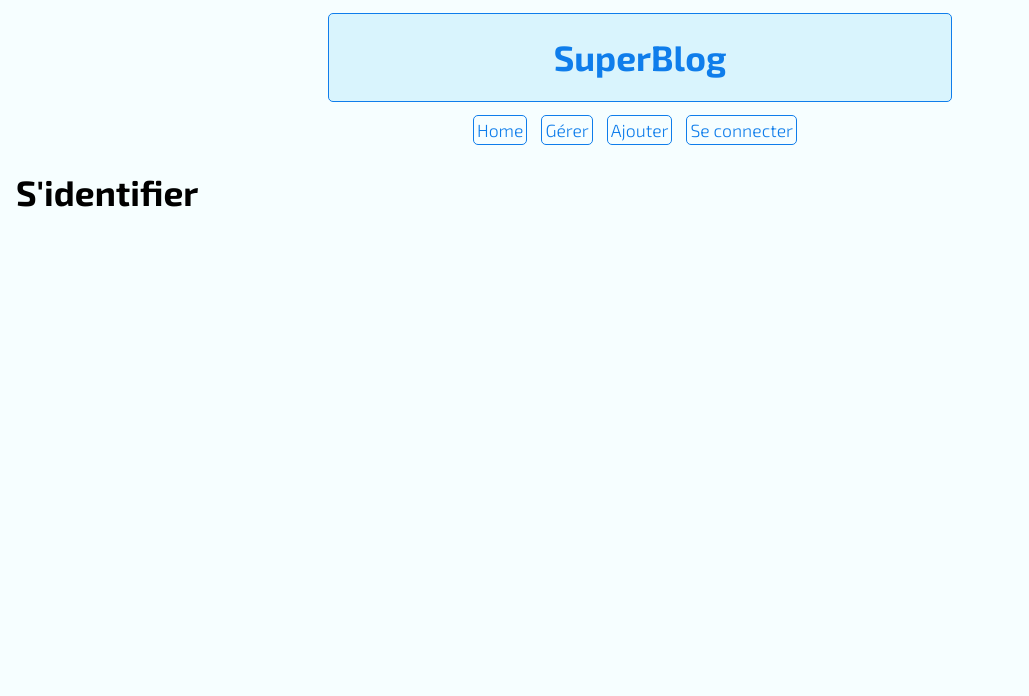
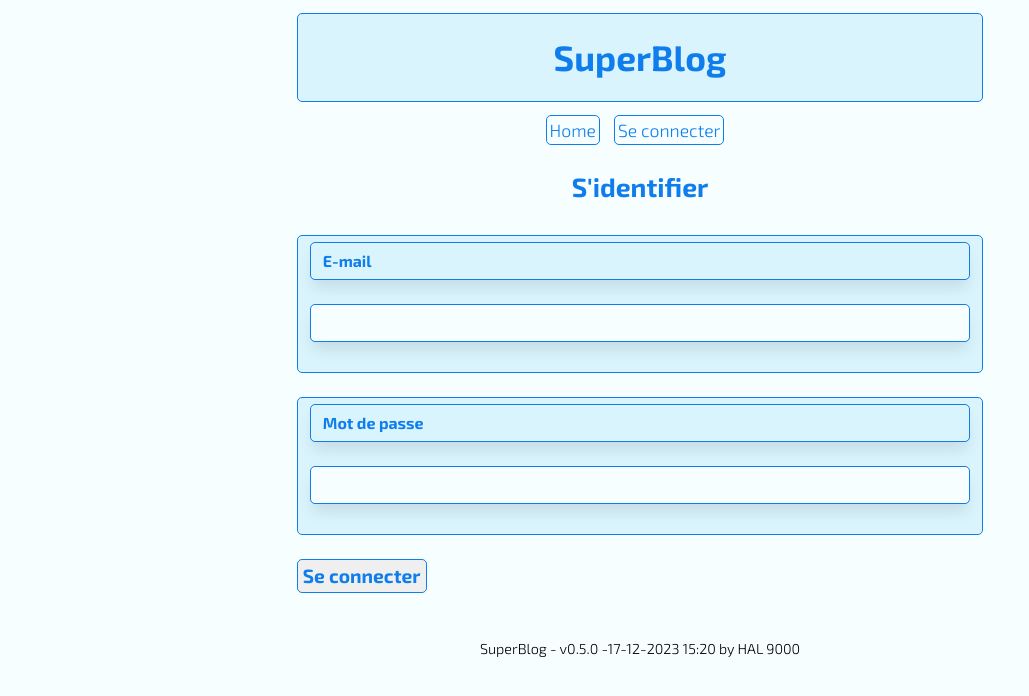
Before and after one commit to aKelleter/Superblog, a PHP site: page /login.php in a window 1280 px wide. Shown: the top 696 px of the page, without its empty margins (0-1029 px from the left). Run offline with PHP 8.4, Linux system fonts and the light colour scheme; some libraries are stand-ins or nearby versions.

Commit message:
Update 0.5.0

```diff
--- a/app/functions/fct-db.php
+++ b/app/functions/fct-db.php
@@ -208,7 +208,7 @@ function deleteArticleDB($conn, $id) {
  */
 function userIdentificationDB($conn, $datas) {
     try{
-        $resultat = null;
+        $user = null;
 
         // Préparation des données avant insertion dans la base de données
         $login = filterInputs($datas['login']);
@@ -221,15 +221,17 @@ function userIdentificationDB($conn, $datas) {
         $req->execute();
 
         // Génère un résultat si il y a correspondance
-        $resultat = $req->fetch(PDO::FETCH_ASSOC);
+        $user = $req->fetch(PDO::FETCH_ASSOC);
 
         // Fermeture connexion
         $req = null;
         $conn = null;
 
-        if((isset($resultat['email']) && $resultat['email'] === $login) && (isset($resultat['passwd']) && $resultat['passwd'] === $pwd))
-            return true;
-        else
+        if((isset($user['email']) && $user['email'] === $login) && (isset($user['passwd']) && $user['passwd'] === $pwd)){
+            // On supprime le mot de passe de l'objet $user
+            $user['passwd'] = null;
+            return $user;
+        }else
             return false;
 
 
--- a/app/functions/fct-ui.php
+++ b/app/functions/fct-ui.php
@@ -7,16 +7,31 @@
  * @return void
  */
 function displayNavigation(){
-    $navigation = '
+
+    $navigation = '';
+
+    if($_SESSION['IDENTIFY']){
+        $navigation .= '
         <nav>
             <ul class="menu">
                 <li><a href="index.php">Home</a></li>
                 <li><a href="manager.php">Gérer</a></li>
                 <li><a href="add.php">Ajouter</a></li>
+                <li><a href="logoff.php" class="btn-danger">Déconnexion</a></li>
+            </ul>
+            <div class="welcome"> Bienvenue <span>'.$_SESSION['user_email'].'</span></div>
+        <nav>';
+    }else{
+        $navigation .= '
+        <nav>
+            <ul class="menu">
+                <li><a href="index.php">Home</a></li>
+                <!--<li><a href="manager.php">Gérer</a></li>
+                <li><a href="add.php">Ajouter</a></li>-->
                 <li><a href="login.php">Se connecter</a></li>
-
             </ul>
         <nav>';
+    }
 
     echo $navigation;
 }
@@ -163,3 +178,16 @@ function displayJSSection($tinyMCE = false)
     // Affichage de la chaîne des scripts JS
     echo $js;
 }
+
+/**
+ * Retour d'un message au format HTML
+ *
+ * @param string $message
+ * @param string $type
+ * @return string
+ */
+function getMessage($message, $type = 'success')
+{
+    $html = '<div class="msg-'.$type.'">'.$message.'</div>';
+    return $html;
+}
--- a/assets/css/styles.css
+++ b/assets/css/styles.css
@@ -15,6 +15,10 @@
 
     --border-width: 1px;
 }
+
+/* ***************************** */
+/*        ELEMENTS RULES         */
+/* ***************************** */
 
 body {
   font-family: "Exo 2", sans-serif;
@@ -42,6 +46,16 @@ article a {
     text-decoration: none;
     color: var(--menu-item-color);
 }
+
+hr {
+    margin: 1rem 0;
+    border: var(--border-width) solid var(--menu-item-color);
+    opacity: .25;
+}
+
+/* ***************************** */
+/*         CLASSES RULES         */
+/* ***************************** */
 
 .article-item {
     padding: 10px;
@@ -91,45 +105,16 @@ article a {
 }
 
 .btn-danger {
-    background-color: var(--danger-color);
-    color: var(--body-backg-color);
-    border: 1px solid var(--danger-color);
+    background-color: var(--danger-color)!important;
+    color: var(--body-backg-color) !important;
+    border: 1px solid var(--danger-color)!important;
 }
 
 .btn-danger:hover {
-    background-color: var(--danger-color-hover);
-    color: var(--body-backg-color);
-    border: 1px solid var(--danger-color-hover);
+    background-color: var(--danger-color-hover)!important;
+    color: var(--body-backg-color)!important;
+    border: 1px solid var(--danger-color-hover)!important;
 }
-
-#header-logo {
-    color: var(--menu-item-color);
-    border: 1px solid var(--menu-item-color);
-    background-color: var(--header-backg-color);
-    border-radius: 5px;
-    text-align: center;
-    max-width: 50%;
-    margin-left: auto;
-    margin-right: auto;
-    margin-bottom: 1rem;
-    margin-top: 0.8rem;
-}
-
-#main-menu {
-    display: block;
-    margin: 0;
-    text-align: center;
-}
-
-#main-menu ul {
-    list-style-type: none;
-}
-
-#main-menu ul li {
-    display: inline;
-    margin: 0 !important;
-}
-
 
 .menu {
     list-style-type: none;
@@ -154,24 +139,6 @@ article a {
     font-weight: 500;
 }
 
-    #content, #content-edit, #content-add {
-    display: block;
-    width: 90%;
-    margin: auto;
- }
-
- .msg-error {
-    margin: auto;
-    padding: 1.5rem;
-    font-size: 1.3rem;
-    text-align: center;
-    color: var(--danger-color);
-    background-color: var(--backg-msg-danger-color);
-    border: 1px solid var(--danger-color);
-    border-radius: 5px;
-    width: 80%;
- }
-
 .msg-success {
     margin: auto;
     padding: 1.5rem;
@@ -184,11 +151,19 @@ article a {
     width: 80%;
 }
 
- hr {
-    margin: 1rem 0;
-    border: var(--border-width) solid var(--menu-item-color);
-    opacity: .25;
+.msg-error {
+    margin: auto;
+    margin-bottom: 1rem;
+    padding: 1.5rem;
+    font-size: 1.3rem;
+    text-align: center;
+    color: var(--danger-color);
+    background-color: var(--backg-msg-danger-color);
+    border: 1px solid var(--danger-color);
+    border-radius: 5px;
+    width: 80%;
 }
+
 
 .circle-published {
     display: inline-block;
@@ -216,8 +191,66 @@ article a {
     vertical-align: middle;
 }
 
+.mt-15 {
+    margin-top: 1.5rem;
+}
+
+.welcome {
+    text-align: center;
+    font-size: .750rem;
+    margin-bottom: 1rem;
+}
+
+.welcome > span {
+    color: var(--link-color);
+}
+
 /* ***************************** */
-/*       FORM RULES              */
+/*           IDs RULES           */
+/* ***************************** */
+
+#header-logo {
+    color: var(--menu-item-color);
+    border: 1px solid var(--menu-item-color);
+    background-color: var(--header-backg-color);
+    border-radius: 5px;
+    text-align: center;
+    max-width: 55%;
+    margin-left: auto;
+    margin-right: auto;
+    margin-bottom: 1rem;
+    margin-top: 0.8rem;
+}
+
+#main-menu {
+    display: block;
+    margin: 0;
+    text-align: center;
+}
+
+#main-menu ul {
+    list-style-type: none;
+}
+
+#main-menu ul li {
+    display: inline;
+    margin: 0 !important;
+}
+
+#content, #content-edit, #content-add {
+    display: block;
+    width: 90%;
+    margin: auto;
+}
+
+#content-login {
+    display: block;
+    width: 55%;
+    margin: auto;
+}
+
+/* ***************************** */
+/*          FORM RULES           */
 /* ***************************** */
 
 label {
--- a/login.php
+++ b/login.php
@@ -4,6 +4,45 @@
     /**
      * ICI VOUS ECRIVEZ LE CODE PHP QUI GERE LA LOGIQUE ET LES DONNEES DE l'APPLICATION
      */
+
+     // Redirection vers la page de gestion si l'utilisateur est connecté
+    if ($_SESSION['IDENTIFY']) {
+        header('Location: manager.php');
+    }
+
+    $user = null;
+    $connexionSuccessfull = null;
+    $msg = null;
+
+    // On vérifie l'objet de connexion $conn
+    if(!is_object($conn)){
+        $msg = getMessage($conn, 'error');
+    }else{
+
+        // Vérifie si on effectue une identification
+        if(isset($_POST['form']) && $_POST['form'] == 'login') {
+
+            if($_POST['login'] == '' || $_POST['pwd'] == '') {
+                $msg = '<div class="msg-error" role="alert">Veuillez remplir tous les champs</div>';
+                //header('refresh:3;url=login.php');
+            }else{
+                $datas = $_POST;
+                $user = userIdentificationDB($conn, $datas);
+                $connexionSuccessfull = true;
+                //DEBUG// disp_ar($user, 'USER', 'VD');   die();
+            }
+        }
+
+        // Traitement en fonction du retour de la fonction identificationDB()
+        if($connexionSuccessfull === true) {
+            $_SESSION['IDENTIFY'] = true;
+            $_SESSION['user_email'] = $user['email'];
+            header('Location: manager.php');
+        }elseif($connexionSuccessfull === false){
+            $msg = '<div class="msg-error" role="alert">Votre email et/ou votre mot de passe sont erronés</div>';
+            //header('refresh:3;url=login.php');
+        }
+    }
 
 ?>
 <!DOCTYPE html>
@@ -19,11 +58,12 @@
             <div id="main-menu">
                 <?php displayNavigation(); ?>
             </div>
-            <h1>S'identifier</h1>
+            <h2 class="title">S'identifier</h2>
             <div id="message">
                 <!-- Ici nous affichons les messages éventuels (CODE PHP)-->
+                <?php if(isset($msg)) echo $msg; ?>
             </div>
-            <div id="content">
+            <div id="content-login">
                 <!--
                     Créez ici un formulaire HTML s'identifier sur l'application
                     * Astuces :
@@ -31,15 +71,22 @@
                           C'est ici même dans login.php que nous traiterons l'identification
                         - L'attribut "method" devra contenir "post"
                 -->
+                <form class="mt-15" action="login.php" method="post">
+                    <div class="form-ctrl">
+                        <label for="login" class="form-ctrl">E-mail</label>
+                        <input type="email" class="form-ctrl" id="login" name="login" value="<?php echo (!empty($_POST['login']))? $_POST['login'] : null; ?>" required>
+                    </div>
+                    <div class="form-ctrl">
+                        <label for="pwd" class="form-ctrl">Mot de passe</label>
+                        <input type="password" class="form-ctrl" id="pwd" name="pwd" value="" required>
+                    </div>
+                    <input type="hidden" id="form" name="form" value="login">
+                    <button type="submit" class="btn-classic">Se connecter</button>
+                </form>
 
             </div>
             <footer>
-                 <!--
-                    Ouvrez une balise php pour lancer la fonction d'affichage
-                    du footer. Fonction que vous allez écrire dans fct-ui.php
-                    Affichez le nom de l'app sa version sa date de mise à jour
-                    et d'autres choses si vous le souhaitez
-                -->
+                <?php displayFooter(); ?>
             </footer>
         </div>
     </div>
--- a/settings.php
+++ b/settings.php
@@ -8,9 +8,9 @@
 
     // Constantes de l'application
     const APP_NAME = "SuperBlog";
-    const APP_VERSION = 'v0.3.0';
-    const APP_UPDATED = '16-12-2023 20:45';
-    const APP_AUTHOR = 'Vous :)';
+    const APP_VERSION = 'v0.5.0';
+    const APP_UPDATED = '17-12-2023 15:20';
+    const APP_AUTHOR = 'HAL 9000';
 
     // Constante d'activation/désactivation du mode DEBUG
     const DEBUG = false;
```
Also changed, not shown: add.php (+18 -1 lines), edit.php (+22 -5 lines), index.php (+13 -5 lines), manager.php (+10 -5 lines). Lines whose indentation alone changed are shown as unchanged.
